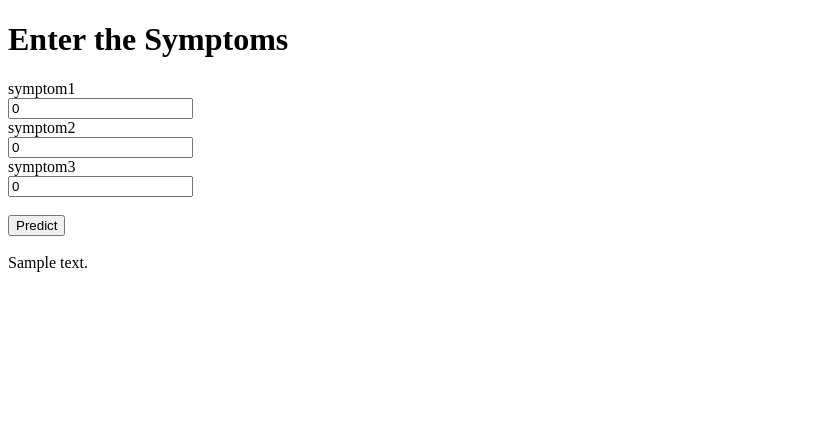
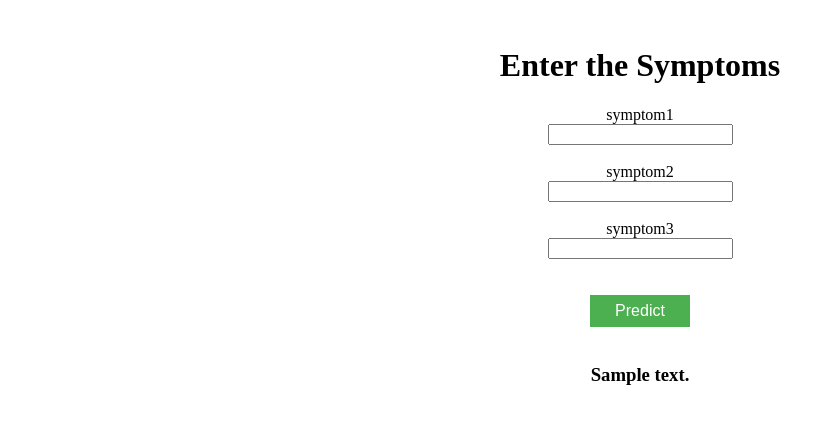
Before and after one commit to NithishNaicker/pythonProject2, a Flask app: template templates/index.html in a window 1280 px wide. Shown: the top 424 px of the page, without its empty margins (0-835 px from the left). Run offline with Flask 2, Linux system fonts and the light colour scheme; the template is opened without the code that fills it: most values are stand-ins (such as "Sample title", 1, 10 or a date in 2020); parts of the project's set-up code (start-up, migrations or seed data) failed here and were passed over.

Commit message:
Add files via upload

```diff
--- a/templates/index.html
+++ b/templates/index.html
@@ -4,20 +4,42 @@
     <meta charset="UTF-8">
     <meta name="viewport" content="width=device-width, initial-scale=1.0">
     <title>Predicition</title>
-</head>
+    <style>
+    form {
+  text-align: center;
+}
+h1 {text-align: center;}
+@media only screen and (max-width: 360px) {
+  body {
+    background-image: url({{ url_for('static', filename='sm_bg.png') }})
+  }
+}
+button {
+  background-color: #4CAF50; /* Green */
+  border: none;
+  color: white;
+  padding: 7px 25px;
+  text-align: center;
+  text-decoration: none;
+  display: inline-block;
+  font-size: 16px;
+}
+     </style>
+    </head>
 <body>
+<br>
  <h1>Enter the Symptoms</h1>
 <form action="{{url_for('predict')}}" method="post">
 <label for="symptom1">symptom1</label><br>
-<input type="text" id="symptom1" name="symptom1" value="0"><br>
+<input type="text" id="symptom1" name="symptom1" value=" "><br><br>
     <label for="symptom2">symptom2</label><br>
-<input type="text" id="symptom2" name="symptom2" value="0"><br>
+<input type="text" id="symptom2" name="symptom2" value=" "><br><br>
     <label for="symptom3">symptom3</label><br>
-<input type="text" id="symptom3" name="symptom3" value="0"><br>
+<input type="text" id="symptom3" name="symptom3" value=" "><br><br>
     <br>
 <button type="submit" class="btn">Predict</button>
     <br><br>
 </form>
-{{ prediction_text }}
+ <h3><center>{{ prediction_text }}</center></h3>
 </body>
 </html>
```
